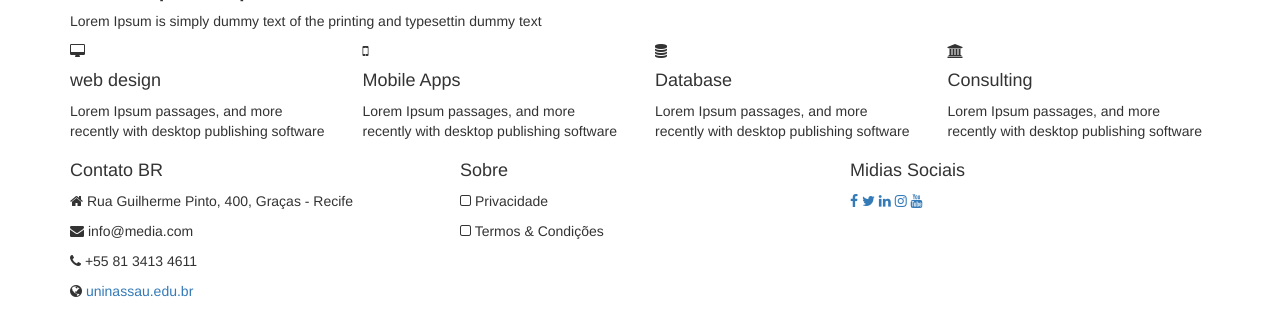
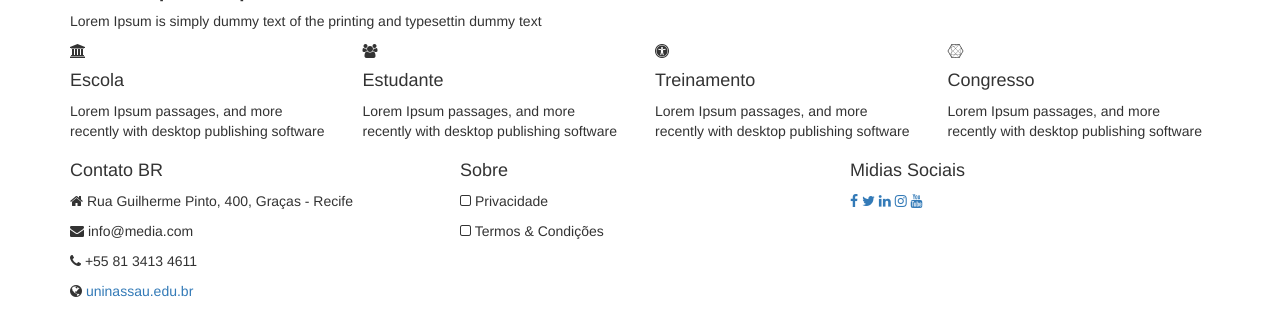
Before and after one commit to jeffersonsilvar/campeonato, a CodeIgniter app: page /campeonato/participar in a window 1280 px wide. Shown: the part 52-388 px from the top of the page. Run offline with CodeIgniter, Linux system fonts and the light colour scheme; some libraries are stand-ins or nearby versions.

Commit message:
Pagina Como participar

```diff
--- a/application/views/participar/home.php
+++ b/application/views/participar/home.php
@@ -6,23 +6,24 @@
         <p class="wow fadeInUp" data-wow-delay="0.4">Lorem Ipsum is simply dummy text of the printing and typesettin dummy text</p>
         <div class="row">
             <div class="col-lg-3 col-md-3 wow fadeInLeft" data-wow-delay="1.8s">
-                <i class="fa fa-desktop" aria-hidden="true"></i>
-                <h4>web design</h4>
+                <i class="fa fa-university" aria-hidden="true"></i>
+                <!--glyphicon glyphicon-education-->
+                <h4>Escola</h4>
                 <p>Lorem Ipsum passages, and more recently with desktop publishing software</p>
             </div>
             <div class="col-lg-3 col-md-3 wow fadeInLeft" data-wow-delay="1.4s">
-                <i class="fa fa-mobile" aria-hidden="true"></i>
-                <h4>Mobile Apps</h4>
+                <i class="fa fa-users" aria-hidden="true"></i>
+                <h4>Estudante</h4>
                 <p>Lorem Ipsum passages, and more recently with desktop publishing software</p>
             </div>
             <div class="col-lg-3 col-md-3 wow fadeInLeft" data-wow-delay="0.8s">
-                <i class="fa fa-database" aria-hidden="true"></i>
-                <h4>Database</h4>
+                <i class="fa fa-universal-access" aria-hidden="true"></i>
+                <h4>Treinamento</h4>
                 <p>Lorem Ipsum passages, and more recently with desktop publishing software</p>
             </div>
             <div class="col-lg-3 col-md-3 wow fadeInLeft" data-wow-delay="0.4s">
-                <i class="fa fa-university" aria-hidden="true"></i>
-                <h4>Consulting</h4>
+                <i class="fa fa-connectdevelop" aria-hidden="true"></i>
+                <h4>Congresso</h4>
                 <p>Lorem Ipsum passages, and more recently with desktop publishing software</p>
             </div>
         </div>
--- a/application/views/template/footer.php
+++ b/application/views/template/footer.php
@@ -12,7 +12,6 @@
             </div>
             <div class="col-lg-4 col-md-4">
                 <h4>Sobre</h4>
-                <!--<p><i class="fa fa-square-o" aria-hidden="true"></i> About Us</p>-->
                 <p><i class="fa fa-square-o" aria-hidden="true"></i> Privacidade</p>
                 <p><i class="fa fa-square-o" aria-hidden="true"></i> Termos & Condições</p>
             </div>
```
